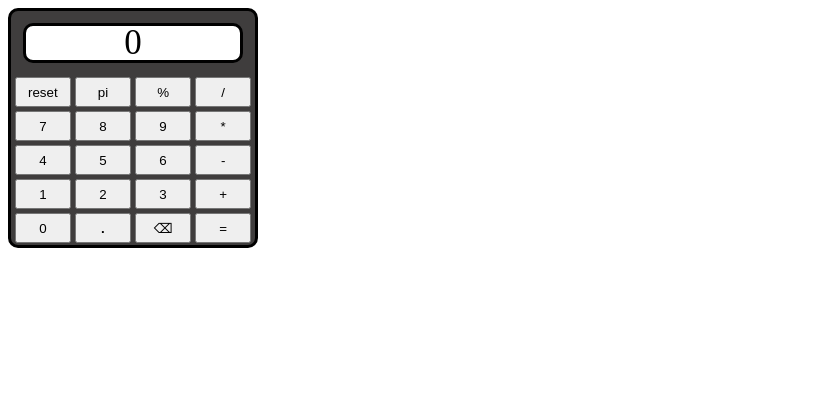
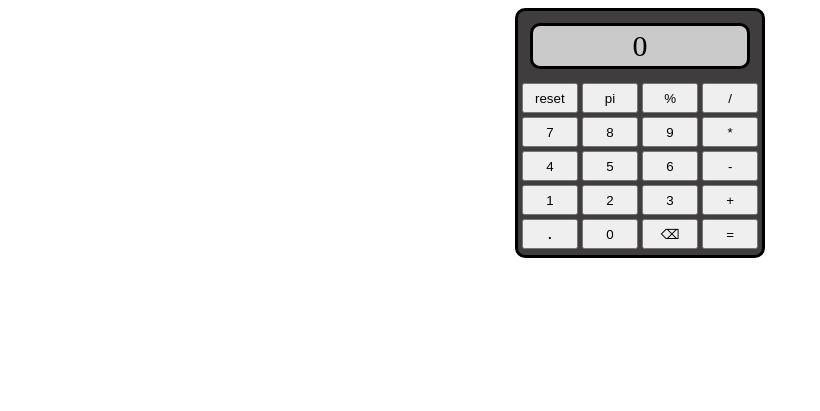
Before and after one commit to csiocc/-Project-Calculator, a plain HTML site: page index.html in a window 1280 px wide. Shown: the whole page, without its empty margins (0-820 px from the left). Drawn offline with Linux system fonts and the light colour scheme.

Commit message:
style improved

```diff
--- a/index.html
+++ b/index.html
@@ -10,7 +10,9 @@
 
     <div class="container">
       <div class ="container2">
-        <output class="output" type="text">0</output>
+        <div class ="screen">
+            <output class="output" type="text">0</output>
+        </div>
         <row class="row">
             <input type="button" class="resetbutton" value="reset">
             <input type="button" class="button" value="pi">
@@ -36,8 +38,8 @@
             <input type="button" class="button" value="+">
         </row>
         <row class="row">
+            <input type="button" id="dot" class="button" value=".">
             <input type="button" class="button" value="0">
-            <input type="button" id="dot" class="button" value=".">
             <input type="button" class="backspace" value="⌫">
             <input type="button" class="resultbutton" value="=">
         </row>
--- a/script.js
+++ b/script.js
@@ -125,7 +125,9 @@ function calculate(inputArray) {
             }
 
             if (right === 0) {
+                alert("dont divide by 0")
                 throw new Error("dont divide by 0")
+
             }
 
                 const result = current === "*" ? left * right : left / right;       // Muli and Div
--- a/styles.css
+++ b/styles.css
@@ -1,9 +1,14 @@
+body {
+    display: flex;
+    justify-content: center;
+}
+
 .container {
     box-sizing: border-box;
     display: flex;
     flex-direction: column;
     width:250px;
-    height:400px;
+    height: 400px;
 }
 
 .container2 {
@@ -11,22 +16,31 @@
     display: flex;
     flex-direction: column;
     width:250px;
-    height:240px;
+    height:250px;
     border-style: solid;
     border-radius: 10px;
     background-color: rgb(63, 61, 61);
 }
 
-output {
+.screen {
     display: flex;
     border-style: solid;
-    min-height: 30px;
-    font-size: 35px;
+    min-height: 40px;
     justify-content: center;
     align-items: center;
     margin: 5%;
     border-radius: 10px;
-    background-color: white;
+    background-color: rgb(202, 202, 202);
+}
+
+output {
+    display: flex;
+    min-height: 40px;
+    font-size: 30px;
+    justify-content: center;
+    align-items: center;
+    min-height: 25px;
+    width: 200px;
 }
 
 .button {
```
